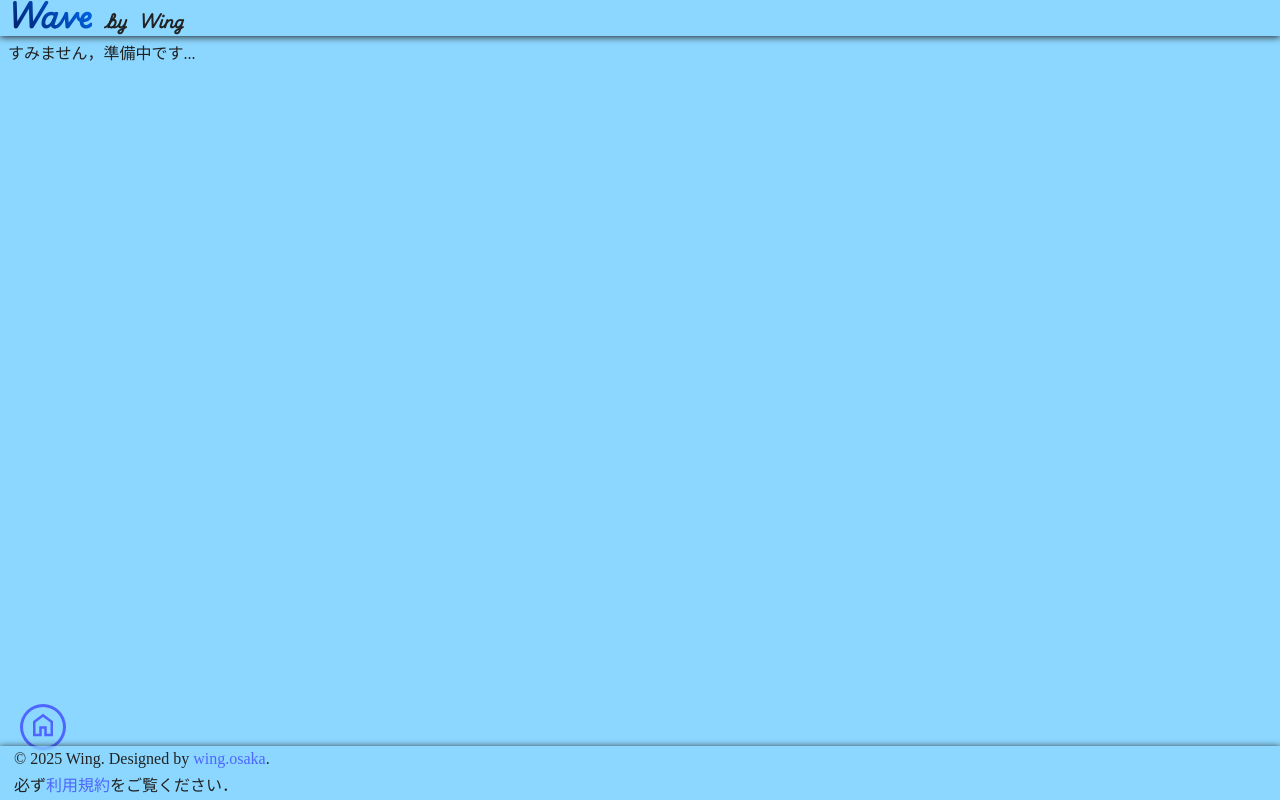
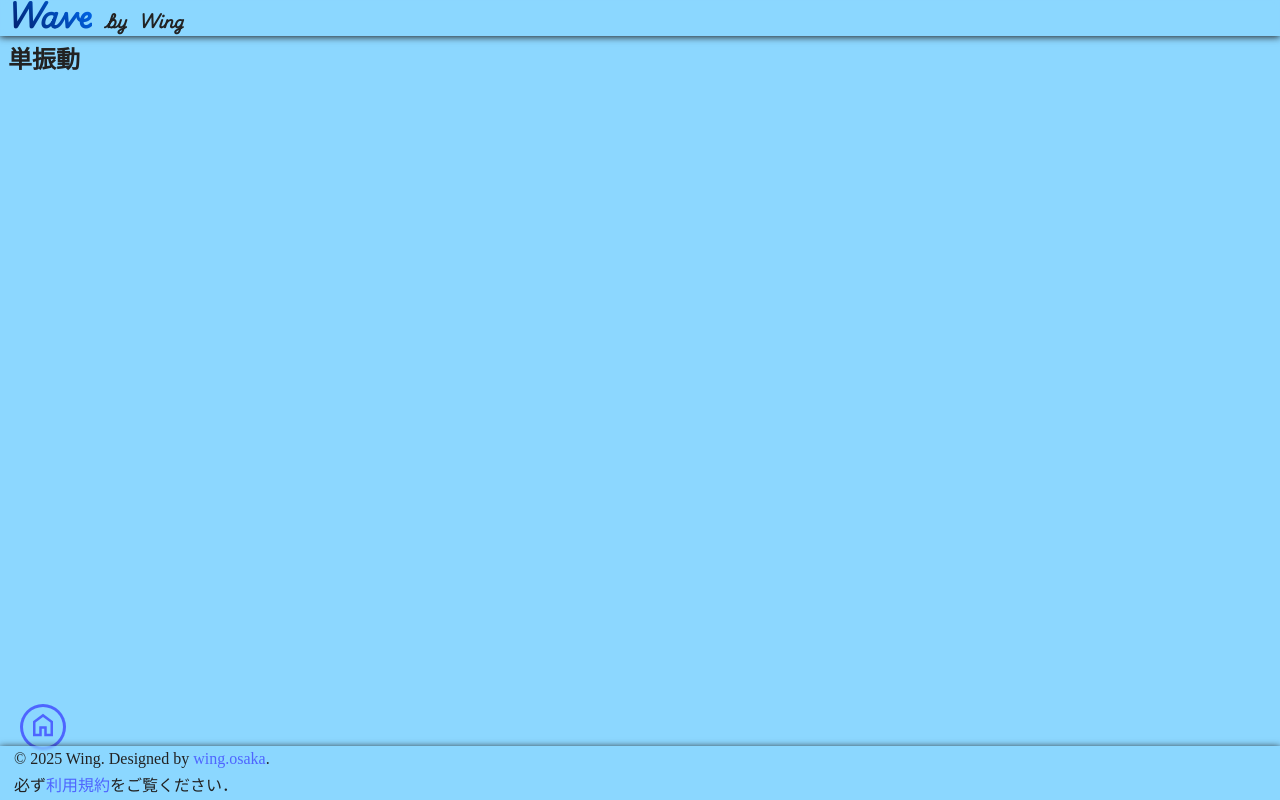
Before and after one commit to te-wing/wave.graphics, a Next.js app: page /wavelayout/tanshindou in a window 1280 px wide. Built offline with nearby package versions, Linux system fonts and the light colour scheme; a web font is replaced by a local one.

Commit message:
型定義

```diff
--- a/src/app/wavelayout/tanshindou/page.tsx
+++ b/src/app/wavelayout/tanshindou/page.tsx
@@ -8,7 +8,8 @@ export const metadata: Metadata = {
 export default function 縦波と横波() {
   return(
     <>
-      <p>すみません，準備中です...</p>
+      <h2>単振動</h2>
+      <canvas id='myCanvas'></canvas>
     </>
   )
 }
```
Also changed, not shown: src/app/wavelayout/tanshindou/canvas.tsx (added, +8 -0 lines).
